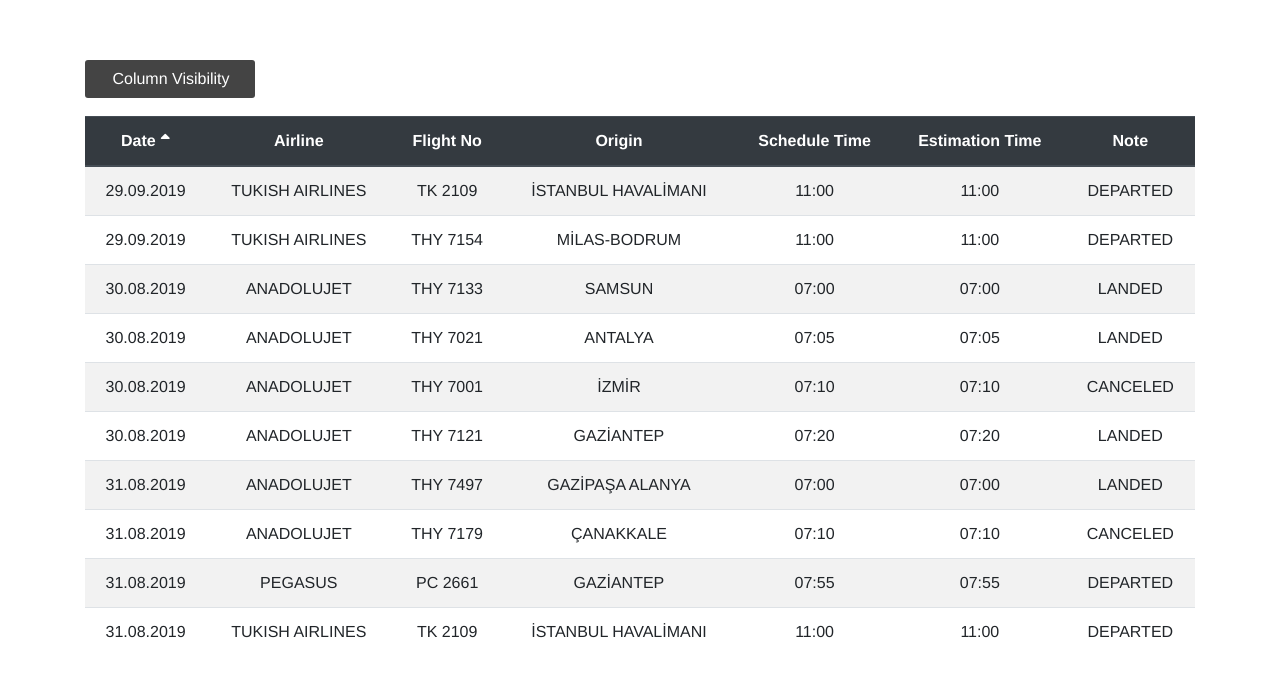
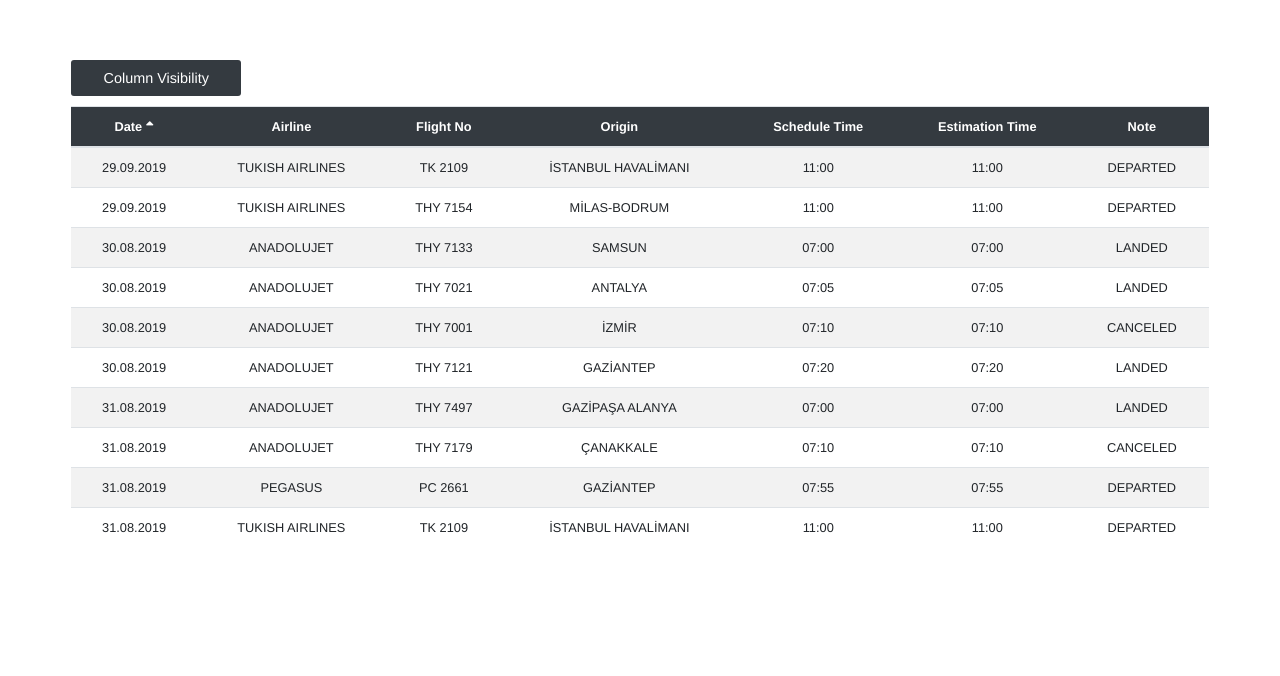
Before and after one commit to adnan-sahin/vue-datatable-component, a Vue app: page / in a window 1280 px wide. Shown: the top 676 px of the page. Built offline with nearby package versions, Linux system fonts and the light colour scheme.

Commit message:
table css is implemented

```diff
--- a/public/index.html
+++ b/public/index.html
@@ -5,8 +5,7 @@
     <meta http-equiv="X-UA-Compatible" content="IE=edge" />
     <meta name="viewport" content="width=device-width,initial-scale=1.0" />
     <link rel="icon" href="<%= BASE_URL %>favicon.ico" />
-    <title>vue-datatable-component</title>
-    <link rel="stylesheet" href="https://stackpath.bootstrapcdn.com/bootstrap/4.3.1/css/bootstrap.min.css" />
+    <title>vue datatable component</title>
     <link rel="stylesheet" href="https://cdnjs.cloudflare.com/ajax/libs/font-awesome/5.10.2/css/all.min.css" />
   </head>
   <body>
--- a/src/components/VDatatable.vue
+++ b/src/components/VDatatable.vue
@@ -6,7 +6,7 @@
         Column Visibility
         <ul class="headers">
           <li v-for="(header,index) in headerItems" :key="index">
-            <label>
+            <label :class="header.visible?'':'bg--disabled'">
               <input class="chc--header" type="checkbox" v-model="header.visible" />
               {{header.text}}
             </label>
@@ -62,7 +62,7 @@
   },
   computed: {
     sortedItems() {
-      return this.items.sort((a, b) => {
+      return this.items.slice().sort((a, b) => {
         let modifierDirection = 1;
         if (this.currentSortDirection === "desc") modifierDirection = -1;
         if (a[this.currentSortName] < b[this.currentSortName])
@@ -90,24 +90,56 @@
 };
 </script>
 <style scoped>
-table thead th {
+.table {
+  width: 100%;
+  margin-bottom: 1rem;
+  color: #212529;
+  border-collapse: collapse;
+  font-size: 0.8rem;
+}
+.table th,
+.table td {
+  padding: 0.75rem;
+  vertical-align: top;
+  border-spacing: 0;
+  border-top: 1px solid #dee2e6;
+}
+
+.table thead th {
+  vertical-align: bottom;
+  border-bottom: 2px solid #dee2e6;
   cursor: pointer;
 }
+.thead-dark {
+  background-color: #343a40;
+  color: #fff;
+}
+.table-striped tbody tr:nth-of-type(odd) {
+  background-color: rgba(0, 0, 0, 0.05);
+}
+.container {
+  width: 90%;
+  margin: 0 auto;
+  max-width: 1400px;
+}
 .column--visibility {
-  text-align: left;
   display: block;
   margin: 10px 0;
   position: relative;
+  text-align: left;
+  font-size: 0.9rem;
 }
 .column--visibility label.toggle {
   color: white;
-  padding: 7px 10px;
-  background: #444444;
+  padding: 10px;
+  background: #343a40;
   border: none;
   border-radius: 3px;
   outline: none;
   min-width: 170px;
+  display: inline-block;
   box-sizing: border-box;
+  text-align: center;
 }
 .column--visibility label.toggle:active {
   background: #5e5c5c;
@@ -116,11 +148,11 @@
 .column--visibility ul {
   list-style: none;
   padding: 5px 0;
-  margin-top: 10px;
 }
 .column--visibility ul li {
   padding: 2px 4px;
   font-weight: bold;
+  text-align: center;
 }
 .headers {
   display: none;
@@ -128,16 +160,36 @@
   border: 1px solid grey;
   border-radius: 3px;
   position: absolute;
+  top: 25px;
+  min-width: 170px;
+  left: 0;
   z-index: 2;
   color: black;
+  box-sizing: border-box;
+}
+.headers label {
+  background: rgb(217, 219, 217);
+  padding: 5px 0;
+  min-width: 150px;
+  box-sizing: border-box;
+  border-radius: 3px;
+  display: inline-block;
+  cursor: pointer;
+}
+label.bg--disabled {
+  background-color: #edf1f3 !important;
+  color: #928f8f !important;
+}
+.bg--primary {
+  background-color: #007bff !important;
 }
 .column--visibility .chc--toggle:checked ~ .headers {
   display: block;
 }
 .chc--toggle {
-  visibility: hidden;
+  display: none;
 }
-.bg--primary {
-  background-color: #007bff !important;
+.chc--header {
+  display: none;
 }
 </style>
```
